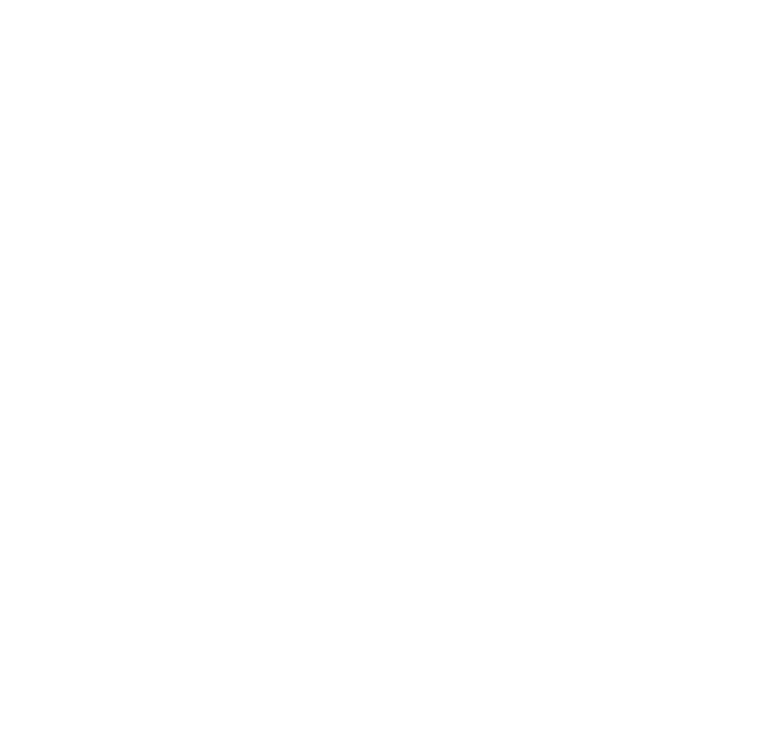
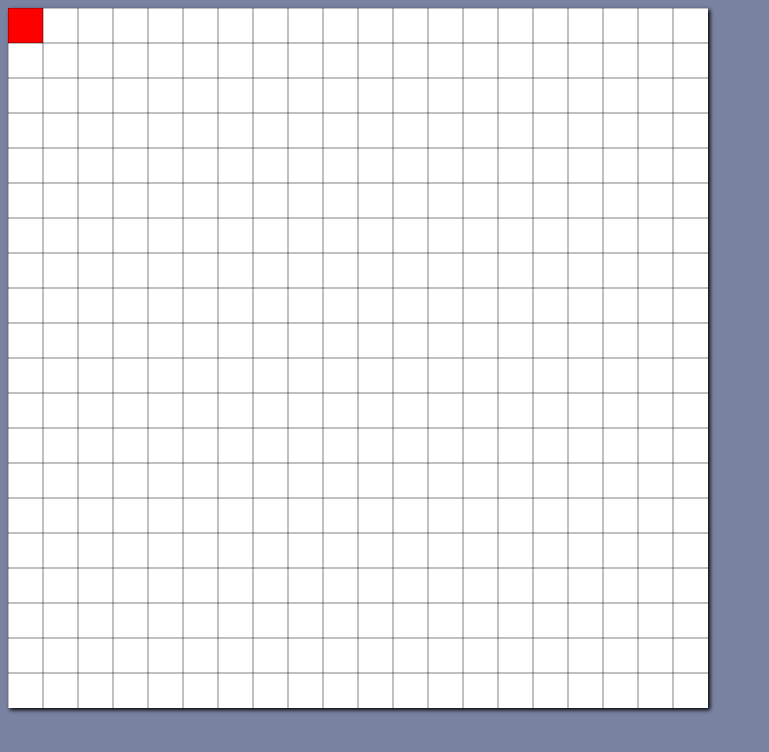
Before and after one commit to Septillion24/a-star, a SvelteKit app: page / in a window 1280 px wide. Shown: the top 752 px of the page, without its empty margins (0-769 px from the left). Built offline with nearby package versions, Linux system fonts and the light colour scheme.

Commit message:
added basic grid features

```diff
--- a/package.json
+++ b/package.json
@@ -16,7 +16,7 @@
 	},
 	"devDependencies": {
 		"@playwright/test": "^1.28.1",
-		"@sveltejs/adapter-auto": "^3.0.0",
+		"@sveltejs/adapter-auto": "^3.1.1",
 		"@sveltejs/kit": "^2.0.0",
 		"@sveltejs/vite-plugin-svelte": "^3.0.0",
 		"@types/eslint": "8.56.0",
@@ -27,6 +27,7 @@
 		"eslint-plugin-svelte": "^2.35.1",
 		"prettier": "^3.1.1",
 		"prettier-plugin-svelte": "^3.1.2",
+		"sass": "^1.71.1",
 		"svelte": "^4.2.7",
 		"svelte-check": "^3.6.0",
 		"tslib": "^2.4.1",
--- a/src/routes/+page.svelte
+++ b/src/routes/+page.svelte
@@ -1,3 +1,94 @@
 <script lang="ts">
+	import { onMount } from 'svelte';
 
+	let canvas: HTMLCanvasElement;
+	let canvasHeight: number = 700;
+	let canvasWidth: number = 700;
+	let gridHeight: number = 20;
+	let gridWidth: number = 20;
+
+	let ctx: CanvasRenderingContext2D;
+
+	onMount(handleSetup);
+
+	function handleSetup(): void {
+		ctx = canvas.getContext('2d')!;
+		if (ctx === undefined) {
+			throw new Error('Could not get context of canvas');
+		}
+		clearCanvas();
+	}
+
+	function clearCanvas() {
+		// ctx.clearRect(0, 0, canvasWidth, canvasHeight);
+		ctx.fillStyle = 'rgba(255, 255, 255, 1)';
+		ctx.fillRect(0, 0, canvasWidth, canvasHeight);
+		drawGridSquare(0, 0, 'red');
+		drawGrid();
+	}
+
+	function drawGridSquare(x: number, y: number, color: string = 'black') {
+		if (x > gridWidth - 1) {
+			throw new Error(`Index out of range. ${x} is greater than max index ${gridWidth - 1}`);
+		}
+		if (y > gridHeight - 1) {
+			throw new Error(`Index out of range. ${y} is greater than max index ${gridHeight - 1}`);
+		}
+
+		ctx.fillStyle = color;
+		const gridSizeX = canvasWidth / gridWidth;
+		const xPos = gridSizeX * x;
+
+		const gridSizeY = canvasHeight / gridHeight;
+		const yPos = gridSizeY * y;
+
+		ctx.fillRect(xPos, yPos, gridSizeX, gridSizeY);
+	}
+	function drawGrid() {
+		const gridSizeX = canvasWidth / gridWidth;
+		const gridSizeY = canvasHeight / gridHeight;
+
+		for (let i = 0; i < gridWidth; i++) {
+			drawVerticalLine(i * gridSizeX);
+		}
+		for (let i = 0; i < gridHeight; i++) {
+			drawHorizontalLine(i * gridSizeY);
+		}
+		function drawVerticalLine(xPos: number) {
+			ctx.beginPath();
+			ctx.moveTo(xPos, 0);
+			ctx.lineTo(xPos, canvasHeight);
+
+			ctx.lineWidth = 0.5;
+
+			ctx.stroke();
+		}
+		function drawHorizontalLine(yPos: number) {
+			ctx.beginPath();
+			ctx.moveTo(0, yPos);
+			ctx.lineTo(canvasWidth, yPos);
+
+			ctx.lineWidth = 0.5;
+
+			ctx.stroke();
+		}
+	}
 </script>
+
+<canvas
+	bind:this={canvas}
+	on:load={handleSetup}
+	height={canvasHeight}
+	width={canvasWidth}
+	class="mainCanvas"
+></canvas>
+
+<style lang="scss">
+	.mainCanvas {
+		box-shadow: 0.2vmin 0.2vmin 0.5vmin black;
+		background-color: rgb(255, 0, 0);
+	}
+	:global(body) {
+		background-color: hsl(226, 17%, 55%);
+	}
+</style>
```
Also changed, not shown: 1 other file (tests, documents, lock files or other folders).
